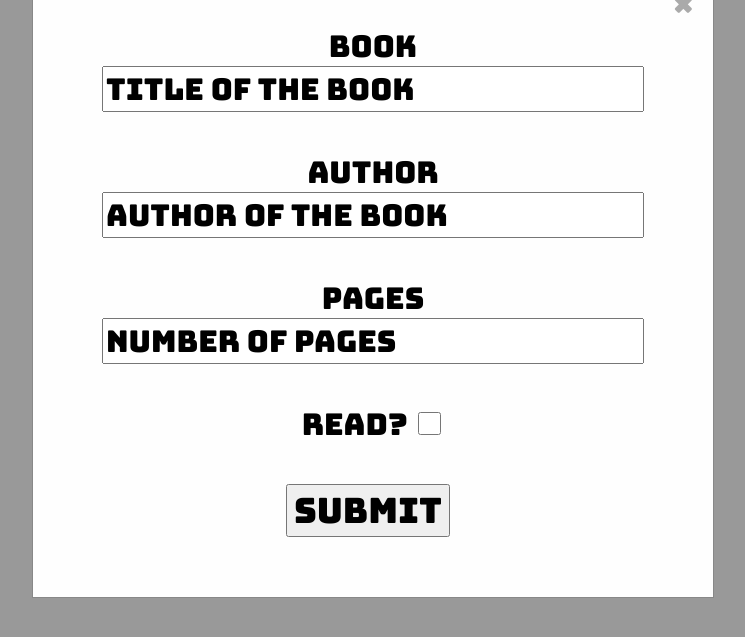
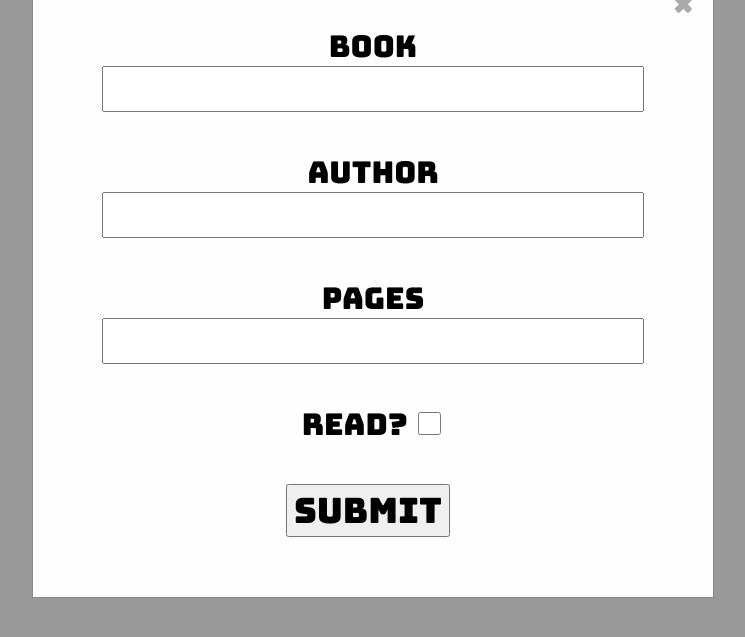
Before and after one commit to 1063551/Digital-Library, a plain HTML site: page index.html in a window 1280 px wide. Both pictures are taken after a click on the button "Add a new book". Shown: the part 163-800 px from the top of the page, without its empty margins (267-1012 px from the left). Drawn offline with Linux system fonts and the light colour scheme; no server answers; a web font is replaced by a local one.

Commit message:
Update index.html

```diff
--- a/index.html
+++ b/index.html
@@ -27,17 +27,17 @@
 
             <div id = "BookWindow">
             <label for="Book">Book</label>
-            <input type="text" id="BookTitle" name="BookTitle" value="Title of the Book"><br>
+            <input type="text" id="BookTitle" name="BookTitle" value=""><br>
             </div>
 
             <div id = "AuthorWindow">
             <label for="Author">Author</label>
-            <input type="text" id="Author" name="Author" value="Author of the Book"><br>
+            <input type="text" id="Author" name="Author" value=""><br>
             </div>
 
             <div id = "PagesWindow">
             <label for="Pages">Pages</label>
-            <input type="text" id="Pages" name="Pages" value="Number of Pages"><br>
+            <input type="text" id="Pages" name="Pages" value=""><br>
             </div>
 
             <div id = "ReadWindow">
```
